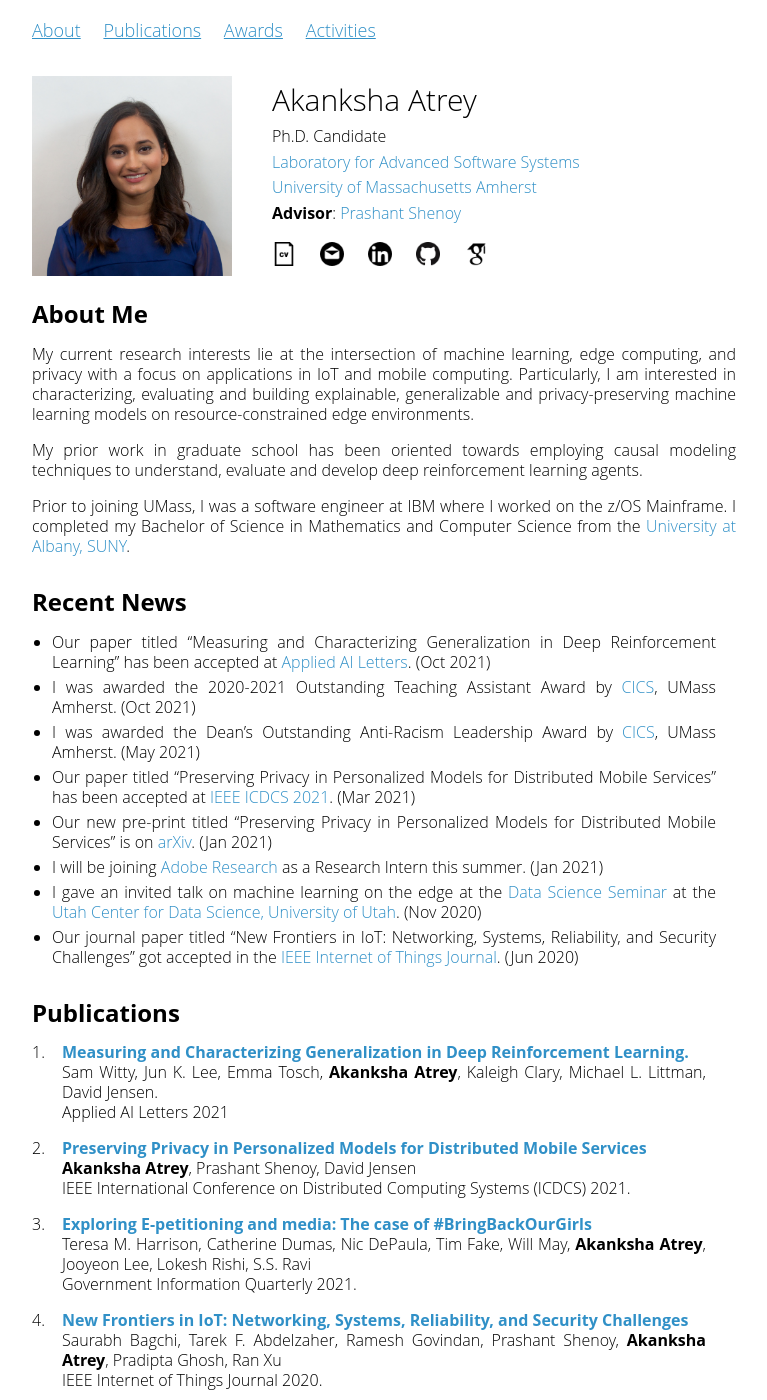
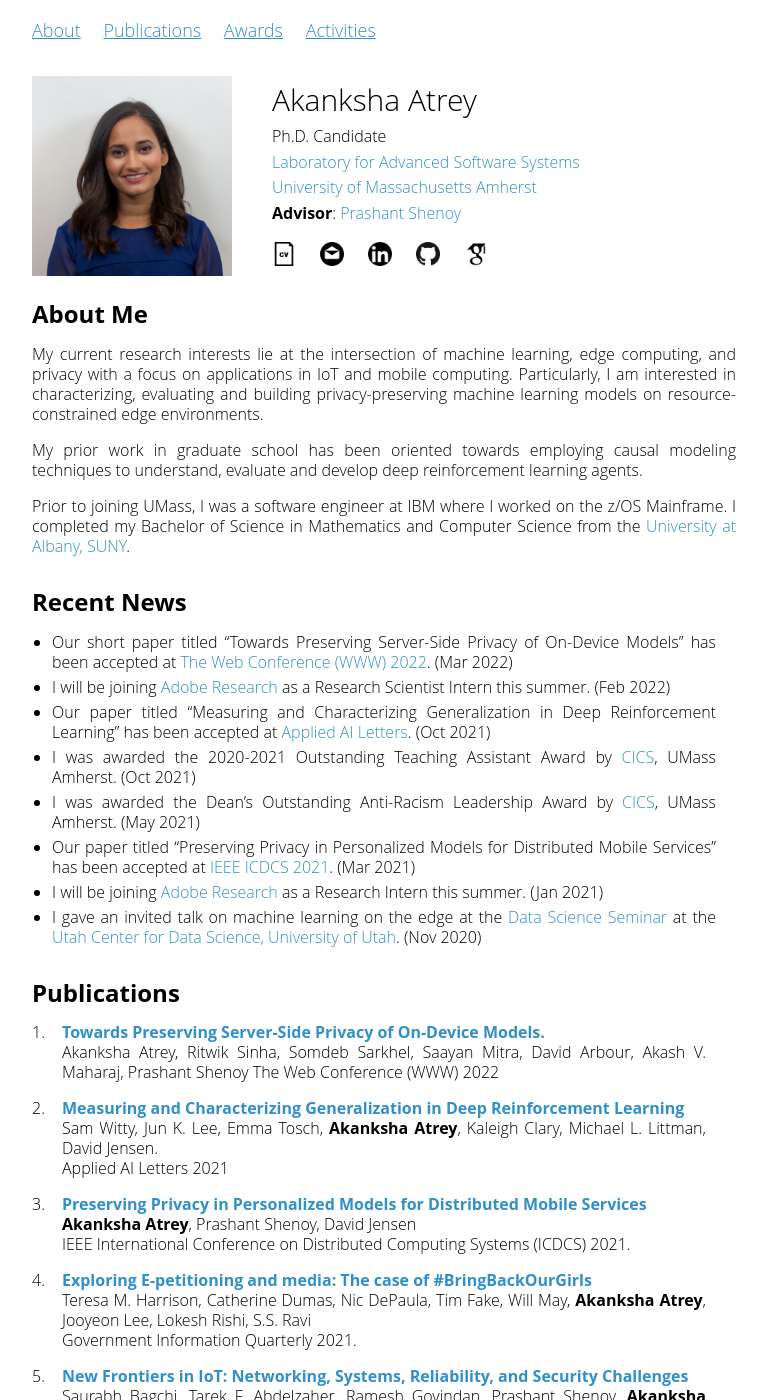
Before and after one commit to akanksha-atrey/akanksha-atrey.github.io, a Jekyll site: the page built from index.md, in a window 1280 px wide and 1400 px high. Shown: the whole window, without its empty margins (256-1023 px from the left). Built offline with Jekyll 4.4.1, drawn with Linux system fonts in a browser that asks for light colours; our own code applies the rules of GitHub Pages for plain Markdown files.

Commit message:
update 03/16/22

```diff
--- a/index.md
+++ b/index.md
@@ -4,7 +4,7 @@ layout: default
 
 ## About Me
 
-My current research interests lie at the intersection of machine learning, edge computing, and privacy with a focus on applications in IoT and mobile computing. Particularly, I am interested in characterizing, evaluating and building explainable, generalizable and privacy-preserving machine learning models on resource-constrained edge environments.
+My current research interests lie at the intersection of machine learning, edge computing, and privacy with a focus on applications in IoT and mobile computing. Particularly, I am interested in characterizing, evaluating and building privacy-preserving machine learning models on resource-constrained edge environments.
 
 My prior work in graduate school has been oriented towards employing causal modeling techniques to understand, evaluate and develop deep reinforcement learning agents.
 
@@ -14,20 +14,24 @@ Prior to joining UMass, I was a software engineer at IBM where I worked on the z
 
 ## Recent News
 
+* Our short paper titled "Towards Preserving Server-Side Privacy of On-Device Models" has been accepted at [The Web Conference (WWW) 2022](https://www2022.thewebconf.org/). (Mar 2022)
+* I will be joining [Adobe Research](https://research.adobe.com/) as a Research Scientist Intern this summer. (Feb 2022)
 * Our paper titled "Measuring and Characterizing Generalization in Deep Reinforcement Learning" has been accepted at [Applied AI Letters](https://onlinelibrary.wiley.com/journal/26895595). (Oct 2021)
 * I was awarded the 2020-2021 Outstanding Teaching Assistant Award by [CICS](https://www.cics.umass.edu/), UMass Amherst. (Oct 2021)
 * I was awarded the Dean’s Outstanding Anti-Racism Leadership Award by [CICS](https://www.cics.umass.edu/), UMass Amherst. (May 2021)
 * Our paper titled "Preserving Privacy in Personalized Models for Distributed Mobile Services" has been accepted at [IEEE ICDCS 2021](https://icdcs2021.us/). (Mar 2021)
-* Our new pre-print titled "Preserving Privacy in Personalized Models for Distributed Mobile Services" is on [arXiv](https://arxiv.org/abs/2101.05855). (Jan 2021)
 * I will be joining [Adobe Research](https://research.adobe.com/) as a Research Intern this summer. (Jan 2021)
 * I gave an invited talk on machine learning on the edge at the [Data Science Seminar](http://datascience.utah.edu/seminar.html) at the [Utah Center for Data Science, University of Utah](http://datascience.utah.edu/index.html). (Nov 2020)
-* Our journal paper titled "New Frontiers in IoT: Networking, Systems, Reliability, and Security Challenges" got accepted in the [IEEE Internet of Things Journal](https://ieee-iotj.org/). (Jun 2020)
 
 ---
 
 ## Publications
 
-1. [**Measuring and Characterizing Generalization in Deep Reinforcement Learning.**](https://onlinelibrary.wiley.com/doi/10.1002/ail2.45) \\
+1. [**Towards Preserving Server-Side Privacy of On-Device Models.**](papers/atrey2022towards.pdf) \\
+Akanksha Atrey, Ritwik Sinha, Somdeb Sarkhel, Saayan Mitra, David Arbour, Akash V. Maharaj, Prashant Shenoy
+The Web Conference (WWW) 2022
+
+1. [**Measuring and Characterizing Generalization in Deep Reinforcement Learning**](https://onlinelibrary.wiley.com/doi/10.1002/ail2.45) \\
 Sam Witty, Jun K. Lee, Emma Tosch, **Akanksha Atrey**, Kaleigh Clary, Michael L. Littman, David Jensen. \\
 Applied AI Letters 2021
 
```
Also changed, not shown: 1 other file.
